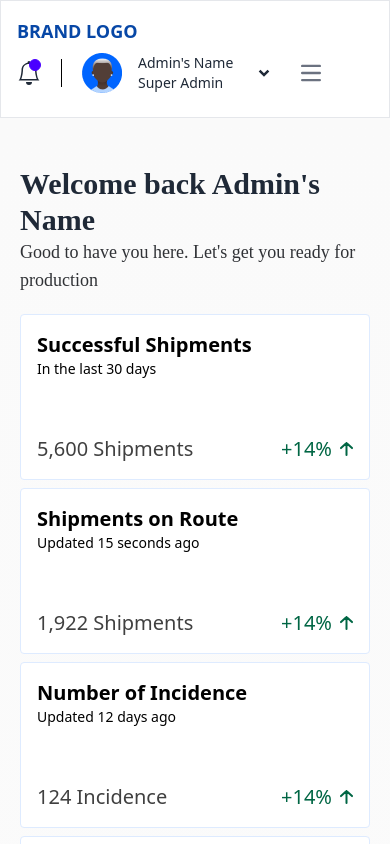
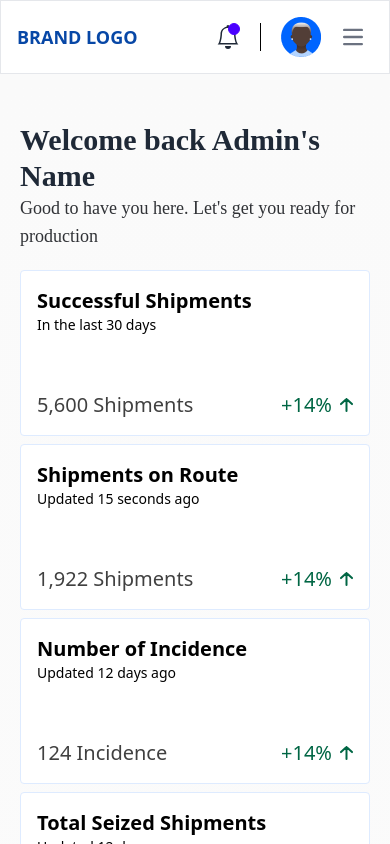
Before and after one commit to mdauwal/Vehicle-Tracking-System, a React (Create React App) app: page / in a window 390 px wide. Shown: the top 844 px of the page. Built offline with nearby package versions, Linux system fonts and the light colour scheme; a small style sheet from the web is missing.

Commit message:
updated hamburger funtionality

```diff
--- a/src/pages/Layout.jsx
+++ b/src/pages/Layout.jsx
@@ -9,7 +9,7 @@ const Layout = () => {
   return (
     <div className=" h-screen scro">
       <nav className="mb-0 border shadow-md w-full">
-        <div className="max-w-screen-xl flex flex-wrap items-center justify-between mx-auto p-4">
+        <div className="max-w-screen-xl flex flex-row flex-wrap items-center justify-between mx-auto p-4">
           <span className="font-Dmsans text-lg font-bold text-[#0747A6]">
             BRAND LOGO
           </span>
@@ -25,11 +25,11 @@ const Layout = () => {
                 <div className="ml-5">
                   <img src={Beepboop} alt="" />
                 </div>
-                <div className="text-sm px-4 py-2">
+                <div className="hidden md:block text-sm px-4 py-2">
                   <p>Admin's Name</p>
                   <span className="text-2xs">Super Admin</span>
                 </div>
-                <RiArrowDropDownLine className="text-3xl" />
+                {/* <RiArrowDropDownLine className="text-3xl" /> */}
               </div>
             </div>
 
@@ -64,7 +64,7 @@ const Layout = () => {
           {/* MOBILE MENU */}
           <div
             className={`items-center justify-between w-full md:flex md:w-auto md:order-1 ${
-              isOpen ? "block" : "hidden"
+              isOpen ? "block h-full md:h-" : "hidden"
             }`}
             id="navbar-cta"
           >
```
